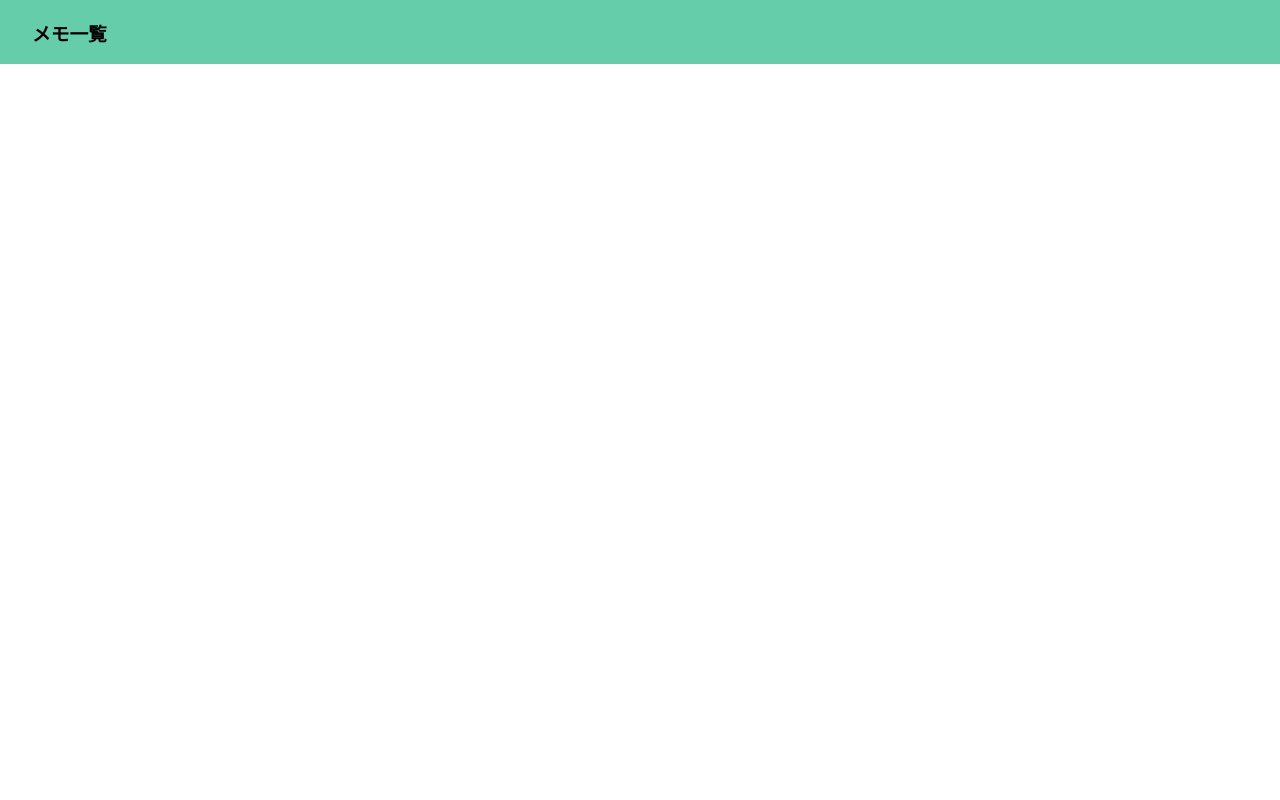
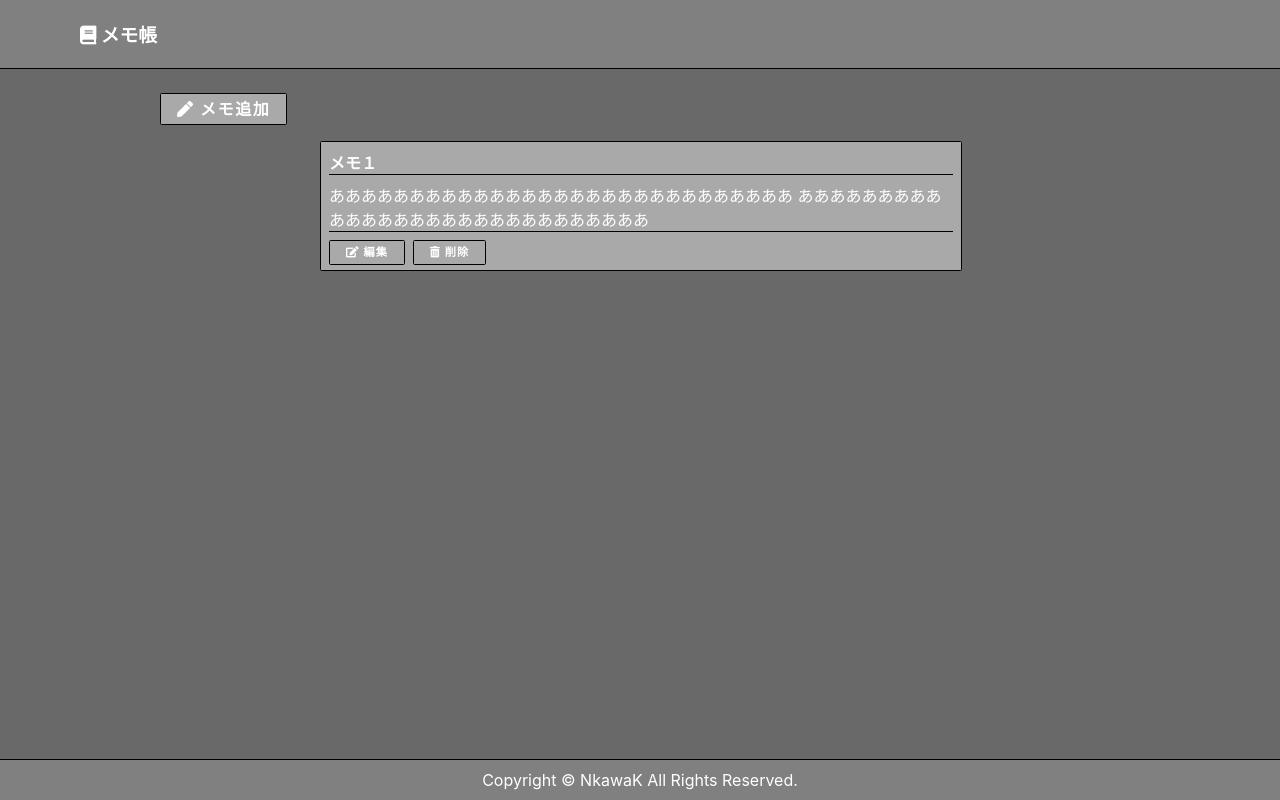
Before and after one commit to NkawaK/React-Memo, a React (Create React App) app in the folder front/: page /memos in a window 1280 px wide. Built offline with nearby package versions, Linux system fonts and the light colour scheme.

Commit message:
Add memo index page.

```diff
--- a/front/public/index.html
+++ b/front/public/index.html
@@ -9,6 +9,7 @@
       name="description"
       content="Web site created using create-react-app"
     />
+    <link rel="stylesheet" href="https://pro.fontawesome.com/releases/v5.10.0/css/all.css" integrity="sha384-AYmEC3Yw5cVb3ZcuHtOA93w35dYTsvhLPVnYs9eStHfGJvOvKxVfELGroGkvsg+p" crossorigin="anonymous"/>
     <link rel="apple-touch-icon" href="%PUBLIC_URL%/logo192.png" />
     <!--
       manifest.json provides metadata used when your web app is installed on a
--- a/front/src/App.tsx
+++ b/front/src/App.tsx
@@ -2,16 +2,22 @@ import React from 'react';
 import { BrowserRouter, Switch, Route, Redirect } from 'react-router-dom';
 import { Memos } from './pages/Memos';
 import { EditMemo } from './pages/EditMemo'
+import { Header } from './components/Header';
+import { Footer } from './components/Footer'
 
 const App: React.FC = () => {
   return (
-    <BrowserRouter>
-      <Switch>
-        <Route path="/memos" component={Memos} />
-        <Route path="/edit-memo" component={EditMemo} />
-        <Redirect from="*" to="/memos" />
-      </Switch>
-    </BrowserRouter>
+    <>
+      <Header />
+      <BrowserRouter>
+        <Switch>
+          <Route path='/memos' component={Memos} />
+          <Route path='/edit-memo' component={EditMemo} />
+          <Redirect from='*' to='/memos'/>
+        </Switch>
+      </BrowserRouter>
+      <Footer />
+    </>
   );
 };
 
--- /dev/null
+++ b/front/src/components/AddButton.tsx
@@ -0,0 +1,10 @@
+import React from 'react';
+import { Link } from 'react-router-dom';
+
+export const AddButton: React.FC = () => {
+  return (
+    <Link to="" className="btn btn--blue">
+      <i className="fas fa-pen"></i> メモ追加
+    </Link>
+  );
+};
--- /dev/null
+++ b/front/src/components/DeleteButton.tsx
@@ -0,0 +1,10 @@
+import React from 'react';
+import { Link } from 'react-router-dom';
+
+export const DeleteButton: React.FC = () => {
+  return (
+    <Link to="#" className="btn btn-small btn--red">
+      <i className="fas fa-trash-alt"></i> 削除
+    </Link>
+  );
+};
--- /dev/null
+++ b/front/src/components/EditButton.tsx
@@ -0,0 +1,10 @@
+import React from 'react';
+import { Link } from 'react-router-dom';
+
+export const EditButton: React.FC = () => {
+  return (
+    <Link to="" className="btn btn-small btn--blue">
+        <i className="fas fa-edit"></i> 編集
+    </Link>
+  );
+};
--- /dev/null
+++ b/front/src/components/Footer.tsx
@@ -0,0 +1,7 @@
+import React from 'react';
+
+export const Footer: React.FC = () => {
+  return (
+    <footer>Copyright © NkawaK All Rights Reserved.</footer>
+  );
+};
--- a/front/src/components/Header.tsx
+++ b/front/src/components/Header.tsx
@@ -1,13 +1,11 @@
 import React from 'react';
 
-type Props = {
-  title: string;
-};
-
-export const Header: React.FC<Props> = (props: Props) => {
+export const Header: React.FC = () => {
   return (
     <header>
-      <h3>{props.title}</h3>
+      <h3>
+        <i className="fas fa-book"></i> メモ帳
+      </h3>
     </header>
   );
 };
--- a/front/src/components/Memo.tsx
+++ b/front/src/components/Memo.tsx
@@ -1,9 +1,20 @@
 import React from 'react';
-
+import { EditButton } from '../components/EditButton';
+import { DeleteButton } from '../components/DeleteButton';
 export const Memo: React.FC = () => {
   return (
     <>
-      <div>メモ</div>
+      <div className='card'>
+        <h4>メモ１</h4>
+        <div className="description">
+          あああああああああああああああああああああああああああああ
+          あああああああああああああああああああああああああああああ
+        </div>
+        <div className='button'>
+          <EditButton />
+          <DeleteButton />
+        </div>
+      </div>
     </>
   );
 };
--- a/front/src/index.scss
+++ b/front/src/index.scss
@@ -5,6 +5,7 @@ body {
     sans-serif;
   -webkit-font-smoothing: antialiased;
   -moz-osx-font-smoothing: grayscale;
+  background-color: #696969;
 }
 
 code {
@@ -13,10 +14,107 @@ code {
 }
 
 header {
+  padding: 0.1rem 0;
   width: 100%;
-  position: absolute;
-  background-color: #66cdaa;
+  background-color: #808080;
+  border-bottom: solid 1px black;
   h3 {
-    margin-left: 2rem;
+    color: #fff;
+    margin-left: 5rem;
   }
 }
+
+footer {
+  width: 100%;
+  padding: 10px 0;
+  background-color: #808080;
+  color: #fff;
+  text-align: center;
+  position: absolute;
+  bottom: 0;
+  border-top: solid 1px black;
+}
+
+.btn {
+  font-size: 1rem;
+  font-weight: 700;
+  line-height: 1.5;
+  display: inline-block;
+  padding: 0.2rem 1rem;
+  cursor: pointer;
+  -webkit-user-select: none;
+  -moz-user-select: none;
+  -ms-user-select: none;
+  user-select: none;
+  -webkit-transition: all 0.3s;
+  transition: all 0.3s;
+  text-align: center;
+  vertical-align: middle;
+  text-decoration: none;
+  letter-spacing: 0.1em;
+  color: #212529;
+  border-radius: 0.1rem;
+  border: solid 1px black;
+}
+
+.btn-small {
+  font-size: 0.7rem;
+}
+
+.btn--blue {
+  color: #fff;
+  background-color: #a9a9a9;
+  &:hover {
+    color: #fff;
+    background: #87ceeb;
+  }
+}
+
+.btn--red {
+  color: #fff;
+  background-color: #a9a9a9;
+  &:hover {
+    color: #fff;
+    background: #dc143c;
+  }
+}
+
+.container {
+  height: 100%;
+  width: 50%;
+  margin: 1.5rem auto;
+}
+
+.add-button {
+  position: relative;
+  left: -10rem;
+  margin-bottom: 1rem;
+}
+
+.card {
+  background-color: #a9a9a9;
+  border: solid 1px black;
+  width: 100%;
+  height: 8rem;
+  border-radius: 0.1rem;
+  color: #fff;
+  h4 {
+    position: relative;
+    margin: 0.5rem 0.5rem;
+    border-bottom: solid 1px black;
+  }
+  .description {
+    position: relative;
+    margin: 0.5rem 0.5rem;
+    border-bottom: solid 1px black;
+    height: 3rem;
+    overflow: hidden;
+  }
+  .button {
+    margin: 0.5rem 0.5rem;
+    a:first-child {
+      display: inline-block;
+      margin-right: 0.5rem;
+    }
+  }
+}
--- a/front/src/pages/Memos.tsx
+++ b/front/src/pages/Memos.tsx
@@ -1,10 +1,18 @@
 import React from 'react';
 import { Header } from '../components/Header';
+import { Footer } from '../components/Footer';
+import { Memo } from '../components/Memo';
+import { AddButton } from '../components/AddButton';
 
 export const Memos: React.FC = () => {
   return (
     <>
-      <Header title={"メモ一覧"} />
+      <div className='container'>
+        <div className="add-button">
+          <AddButton />
+        </div>
+        <Memo />
+      </div>
     </>
   );
 };
```
